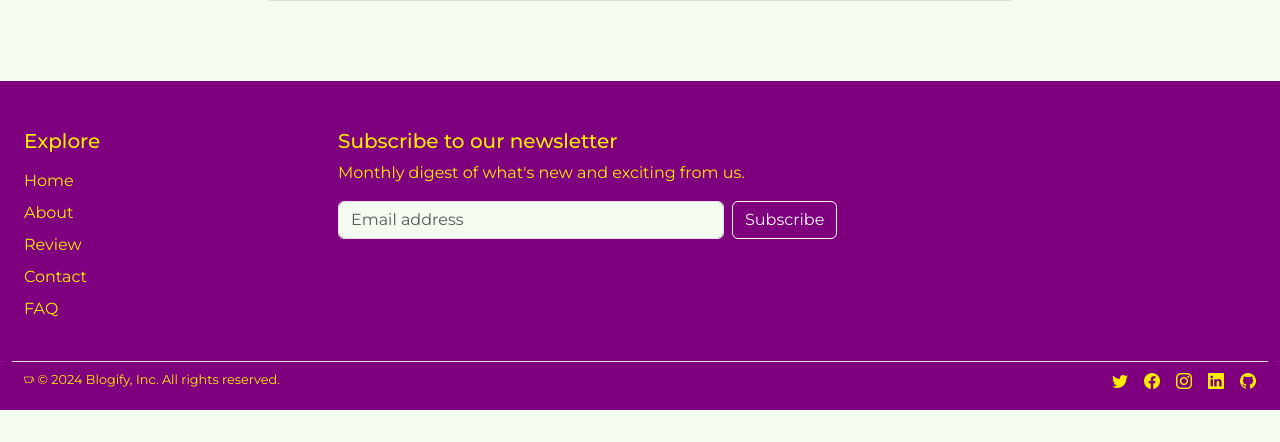
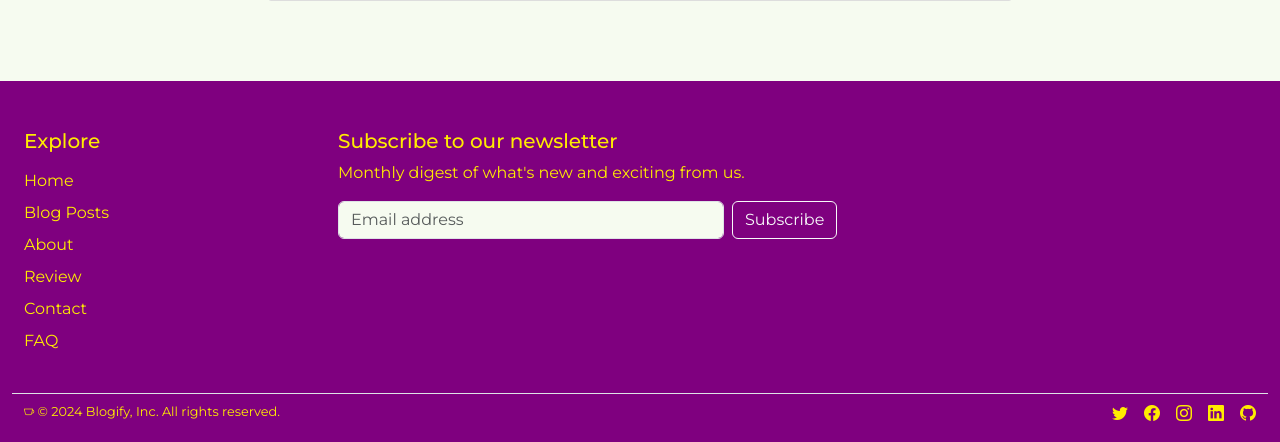
Before and after one commit to emmy3000/Blogify, a Flask app: page /about in a window 1280 px wide. Shown: the part 873-1315 px from the top of the page. Before the commit the page ends 1283 px from the top, so only its background shows below. Run offline with Flask 3, Linux system fonts and the light colour scheme; parts of the project's set-up code (start-up, migrations or seed data) failed here and were passed over; some libraries are stand-ins or nearby versions.

Commit message:
Refactor HTML layout template

```diff
--- a/blogify_app/templates/layout.html
+++ b/blogify_app/templates/layout.html
@@ -100,7 +100,8 @@
                 <div class="footer-explore-section col-6 col-md-2 mb-3 mr-4">
                     <h5 class=" mb-3" style="color: #FFEC00;">Explore</h5>
                     <ul class="nav flex-column">
-                        <li class="nav-item mb-2"><a href="{{ url_for('main.home') }}" class="nav-link p-0 ">Home</a></li>
+                        <li class="nav-item mb-2"><a href="/" class="nav-link p-0 ">Home</a></li>
+                        <li class="nav-item mb-2"><a href="{{ url_for('main.home') }}" class="nav-link p-0 ">Blog Posts</a></li>
                         <li class="nav-item mb-2"><a href="{{ url_for('main.about') }}" class="nav-link p-0">About</a></li>
                         <li class="nav-item mb-2"><a href="#review" class="nav-link p-0 ">Review</a></li>
                         <li class="nav-item mb-2"><a href="#contact" class="nav-link p-0">Contact</a></li>
```
